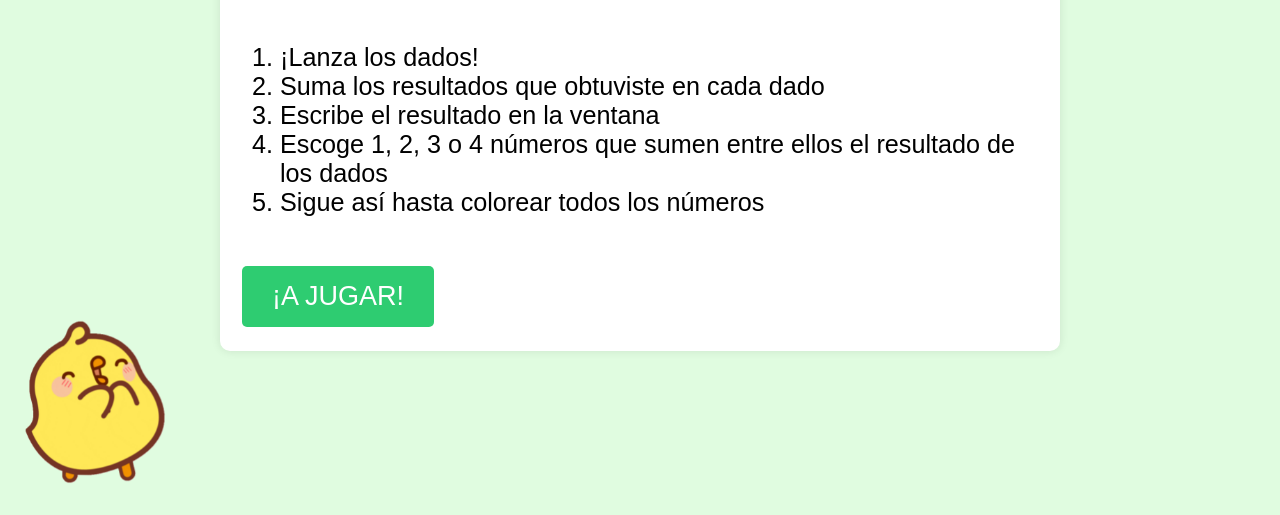
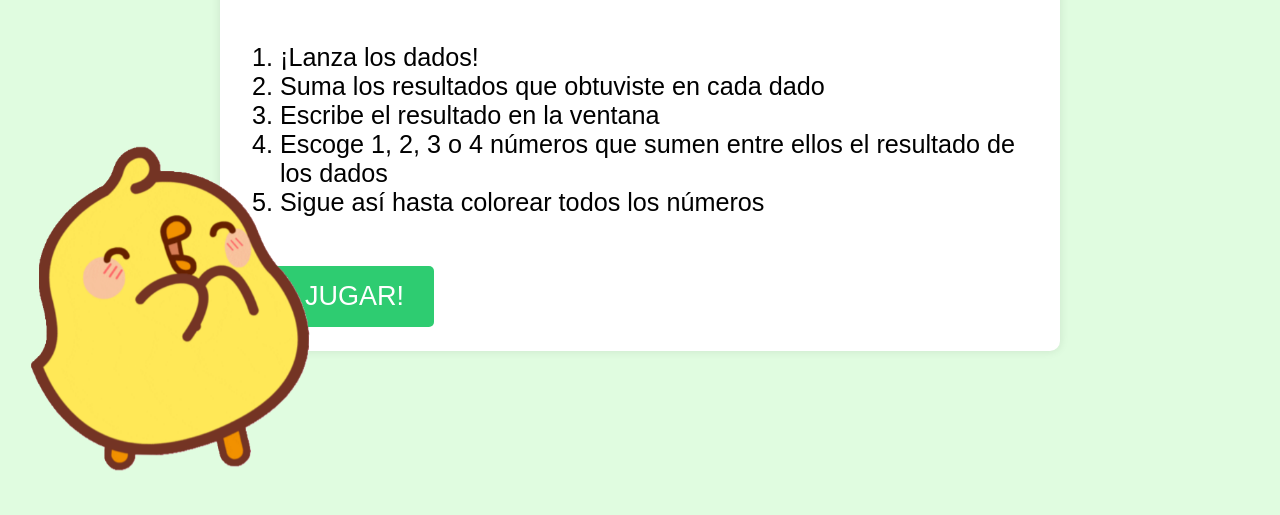
Before and after one commit to MaiHoyos/Cierra-la-caja, a plain HTML site: page index.html in a window 1280 px wide. Shown: the part 285-800 px from the top of the page. Drawn offline with Linux system fonts and the light colour scheme.

Commit message:
Update estilos.css

```diff
--- a/estilos.css
+++ b/estilos.css
@@ -278,7 +278,7 @@ button:disabled {
     position: fixed;
     bottom: 20px;
     left: 20px;
-    width: 150px; /* Reducido de 300px a 150px */
+    width: 300px; /* Reducido de 300px a 150px */
     height: auto;
     z-index: 1000;
 }
```
